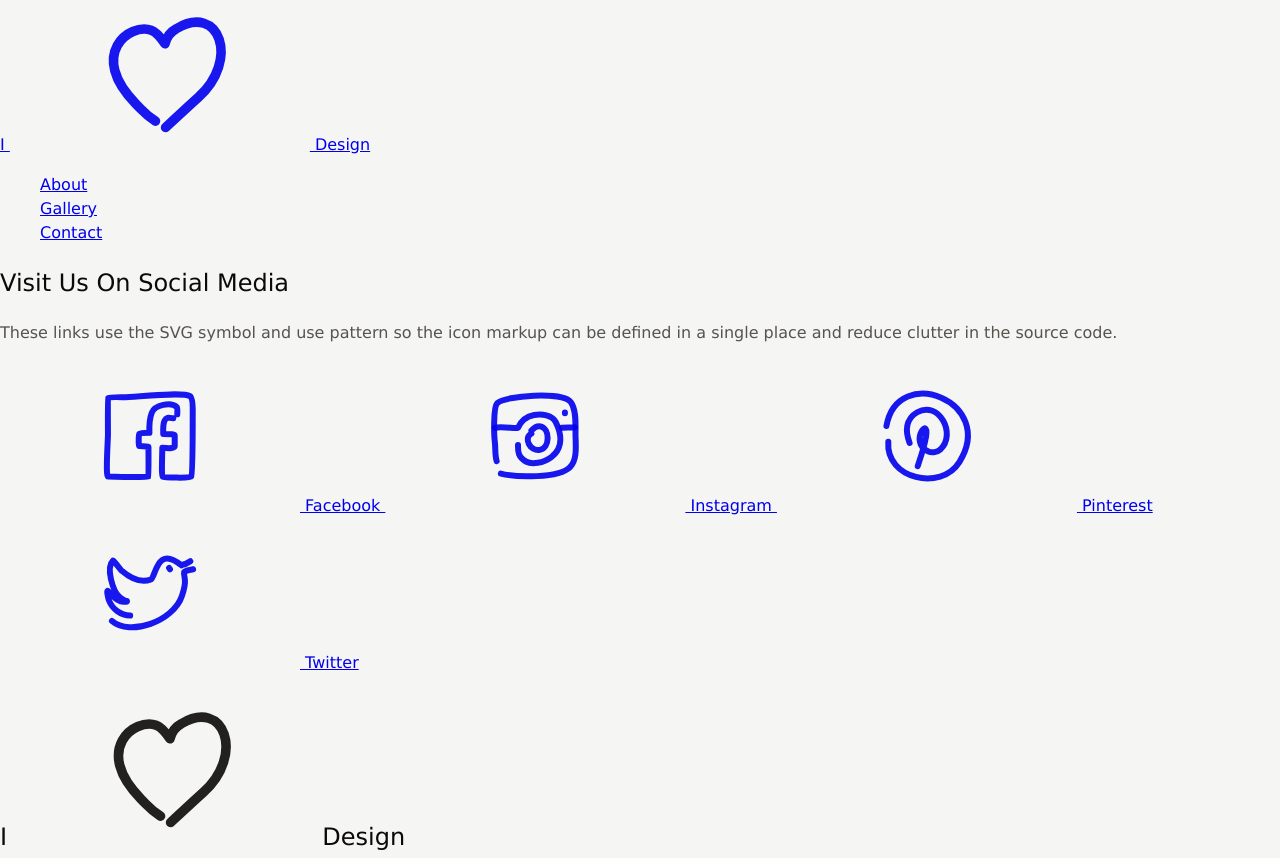
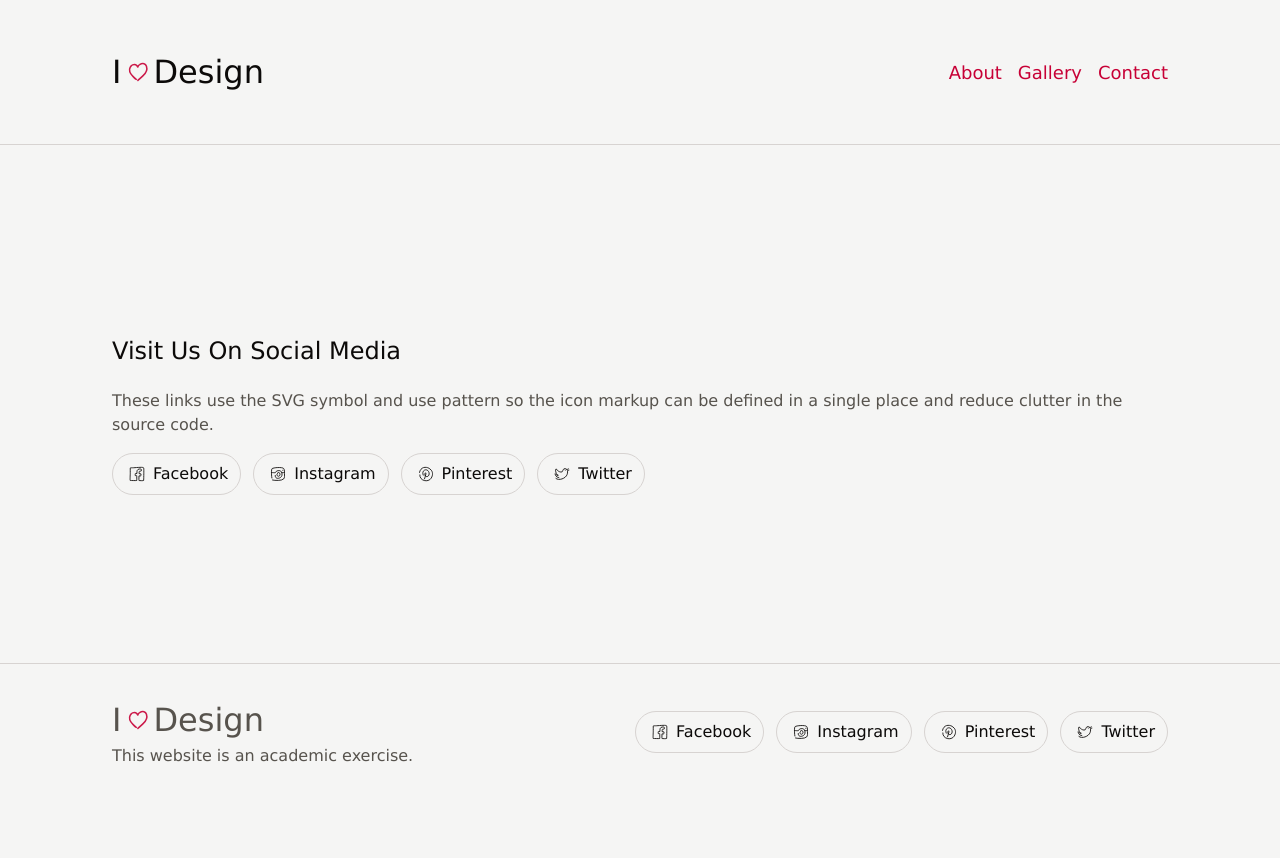
Before and after one commit to eubhawatson-classes/dmit-2033-a02-winter-2026, a plain HTML site: page 03-image-techniques/index.html in a window 1280 px wide. Shown: the top 858 px of the page. After the commit the page ends 800 px from the top, so only its background shows below. Drawn offline with Linux system fonts and the light colour scheme.

Commit message:
Completes Lesson 03.

```diff
--- a/03-image-techniques/css/styles.css
+++ b/03-image-techniques/css/styles.css
@@ -17,9 +17,13 @@
 body {
   background-color: var(--bg);
   color: var(--text);
+  display: flex;
+  flex-direction: column;
   font-family: Verdana, Geneva, Tahoma, sans-serif;
+  justify-content: space-between;
   line-height: 1.5;
   margin: 0;
+  min-height: 100vh;
 
   ul {
     list-style-type: none;
@@ -36,6 +40,35 @@ body {
 }
 
 /* Utility Classes */
+.brand {
+  align-items: center;
+  display: inline-flex;
+  font-size: 2rem;
+  margin: var(--gutter) 0;
+  text-decoration: none;
+
+  .icon {
+    color: var(--rose);
+    width: 2rem;
+  }
+}
+
+.container {
+ margin: auto;
+ max-width: var(--container-max);
+ padding: var(--gutter);
+}
+
+.flex {
+  align-items: center;
+  display: flex;
+  gap: var(--gutter);
+}
+
+.icon {
+  height: 1.5rem;
+  width: 1.5rem;
+}
 
 .visually-hidden {
   height: 0px;
@@ -45,3 +78,79 @@ body {
   top: -9999px;
   width: 0px;
 }
+
+/* Header Layout */
+
+header {
+  border-bottom: 1px solid var(--border);
+
+  nav {
+    justify-content: space-between;
+    padding-block: 1rem;
+
+    .brand {
+      color: var(--text);
+    }
+
+    a:not(.brand) {
+      color: var(--rose);
+      font-size: 1.125rem;
+      text-decoration: none;
+
+      &:hover {
+        text-decoration: underline;
+      } /* end of hover state */
+    } /* end of every anchor tag that ISN'T the .brand */
+  } /* end of nav */
+} /* end of header */
+
+/* Main Layout */
+main {
+  padding-block: 2rem;
+}
+
+.social {
+  display: flex;
+  gap: 0.75rem;
+  flex-wrap: wrap;
+
+  a {
+    align-items: center;
+    border: 1px solid var(--border);
+    border-radius: 2rem;
+    color: var(--text);
+    display: inline-flex;
+    gap: 0.25rem;
+    padding: 0.5rem 0.75rem;
+    text-decoration: none;
+    transition: 0.3s ease all;
+
+    &:hover {
+      background-color: #fff;
+    }
+  }
+}
+
+/* Footer Layout */
+
+footer {
+  border-top: 1px solid var(--border);
+  color: var(--muted);
+
+  > .flex {
+    flex-wrap: wrap;
+    justify-content: space-between;
+  }
+
+  p {
+    margin-top: -1rem;
+  }
+}
+
+/* Focus Styles */
+
+:focus-visible {
+  outline: 3px solid var(--rose);
+  outline-offset: 3px;
+  border-radius: 6px;
+}
--- a/03-image-techniques/index.html
+++ b/03-image-techniques/index.html
@@ -138,7 +138,7 @@
     </main>
 
     <footer>
-        <section class="container">
+        <section class="container flex">
             <!-- Brand -->
             <div>
                 <h2 href="#" class="brand">
```
